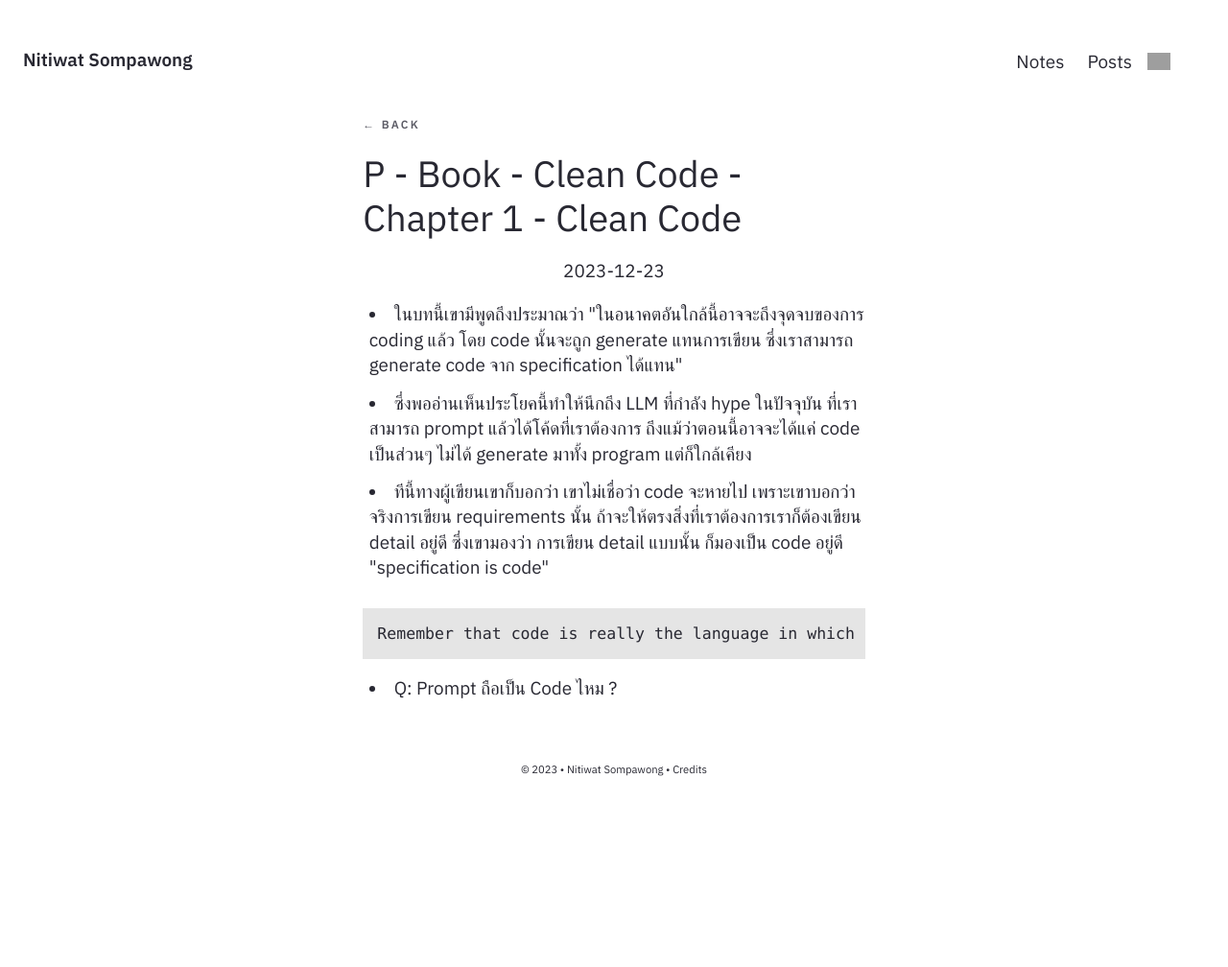
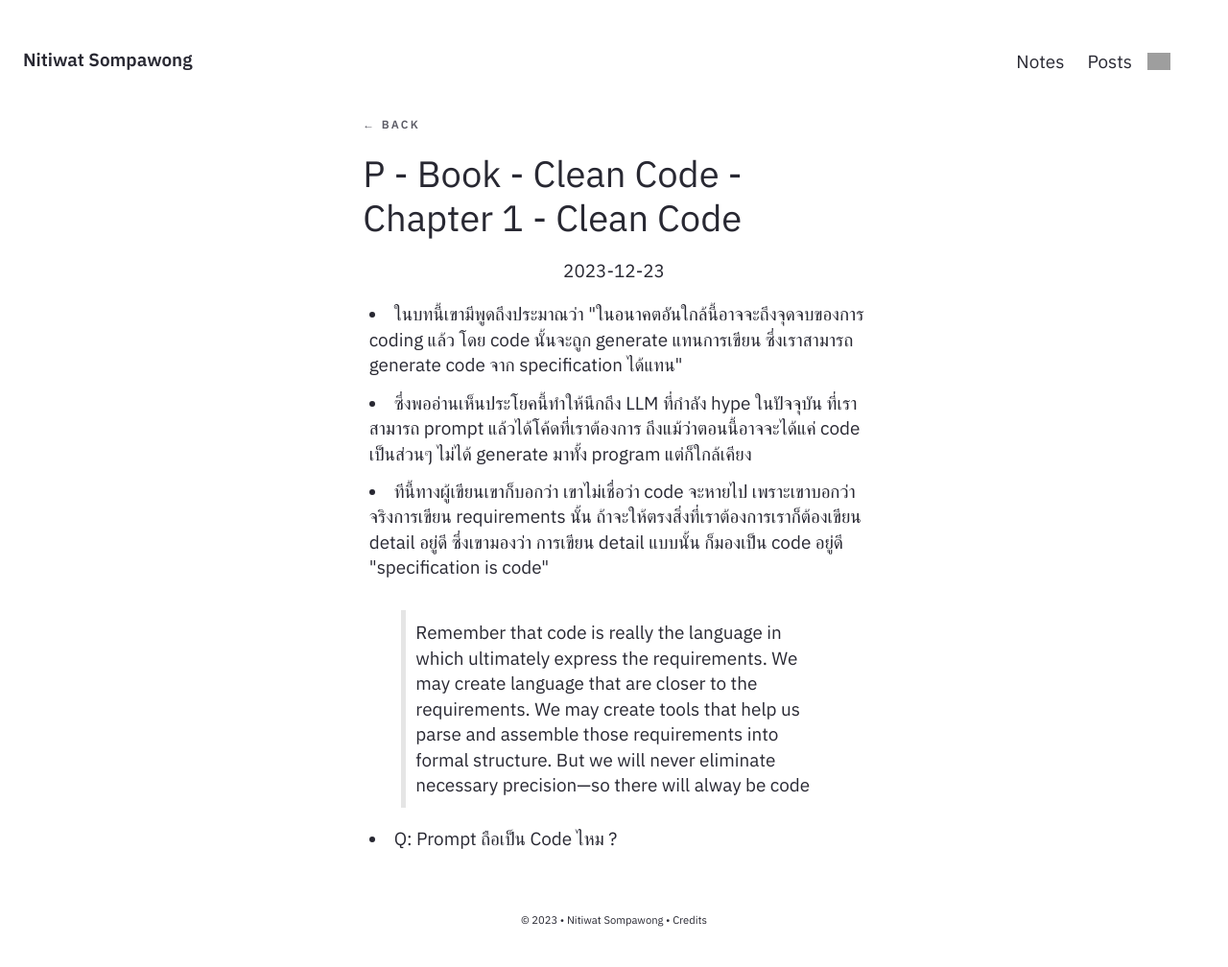
Before and after one commit to fnitiwat/fnitiwat.github.io, a Jekyll site: the page built from _notes/Public/P - Book - Clean Code - Chapter 1 - Clean Code.md, in a window 1280 px wide. Shown: the whole page at 96% size. Built offline with Jekyll 4.4.1, drawn with Linux system fonts in a browser that asks for light colours; before the commit the page ends 900 px from its top, so only the background shows below that; grey boxes are pictures that could not be loaded.

Commit message:
update qoute

````diff
--- a/_notes/Public/P - Book - Clean Code - Chapter 1 - Clean Code.md
+++ b/_notes/Public/P - Book - Clean Code - Chapter 1 - Clean Code.md
@@ -8,10 +8,7 @@ feed: show
 - ซึ่งพออ่านเห็นประโยคนี้ทำให้นึกถึง LLM ที่กำลัง hype ในปัจจุบัน ที่เราสามารถ prompt แล้วได้โค้ดที่เราต้องการ ถึงแม้ว่าตอนนี้อาจจะได้แค่ code เป็นส่วนๆ ไม่ได้ generate มาทั้ง program แต่ก็ใกล้เคียง
 - ทีนี้ทางผู้เขียนเขาก็บอกว่า เขาไม่เชื่อว่า code จะหายไป เพราะเขาบอกว่า จริงการเขียน requirements นั้น ถ้าจะให้ตรงสิ่งที่เราต้องการเราก็ต้องเขียน detail อยู่ดี ซึ่งเขามองว่า การเขียน detail แบบนั้น ก็มองเป็น code อยู่ดี "specification is code"
 
-
-```
-Remember that code is really the language in which ultimately express the requirements. We may create language that are closer to the requirements. We may create tools that help us parse and assemble those requirements into formal structure. But we will never eliminate necessary precision---so there will alway be code"
-```
+> Remember that code is really the language in which ultimately express the requirements. We may create language that are closer to the requirements. We may create tools that help us parse and assemble those requirements into formal structure. But we will never eliminate necessary precision---so there will alway be code
 
 
 - Q: Prompt ถือเป็น Code ไหม ?
````
